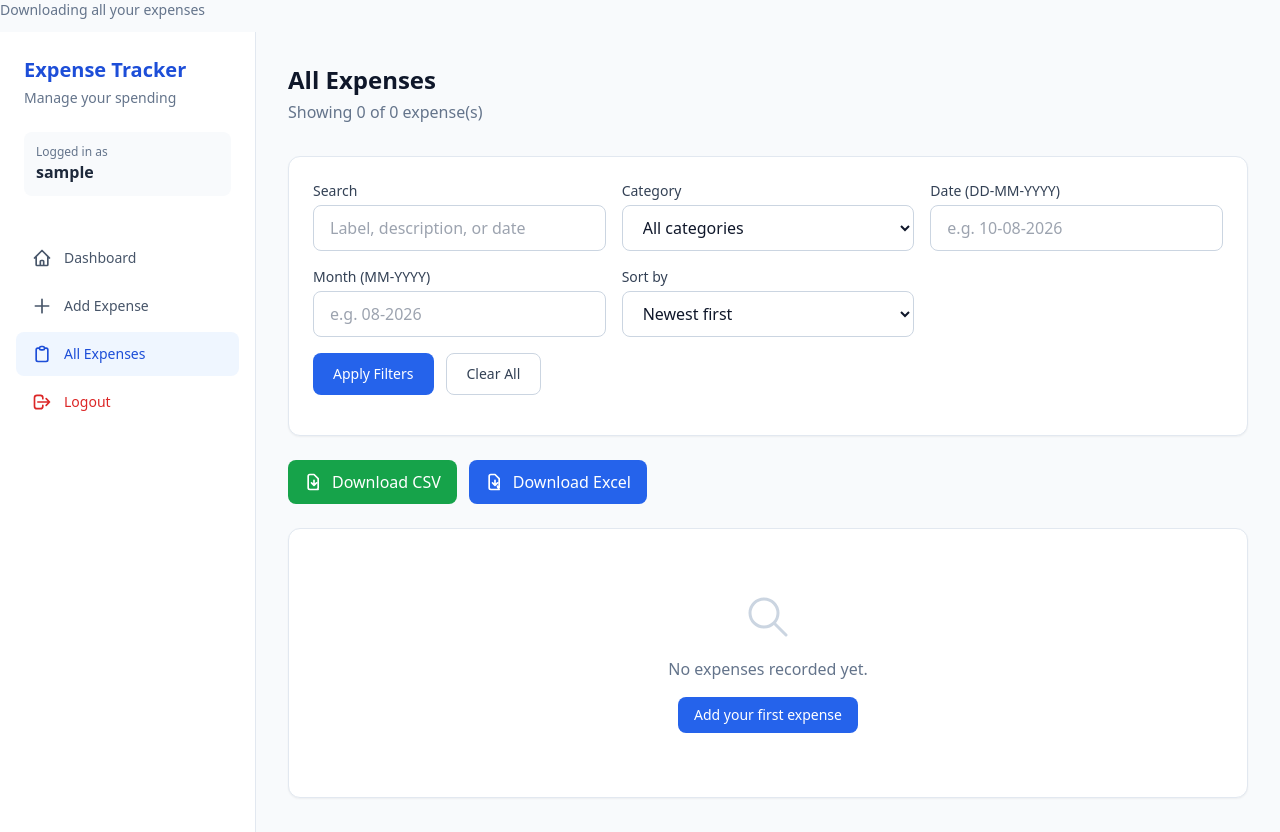
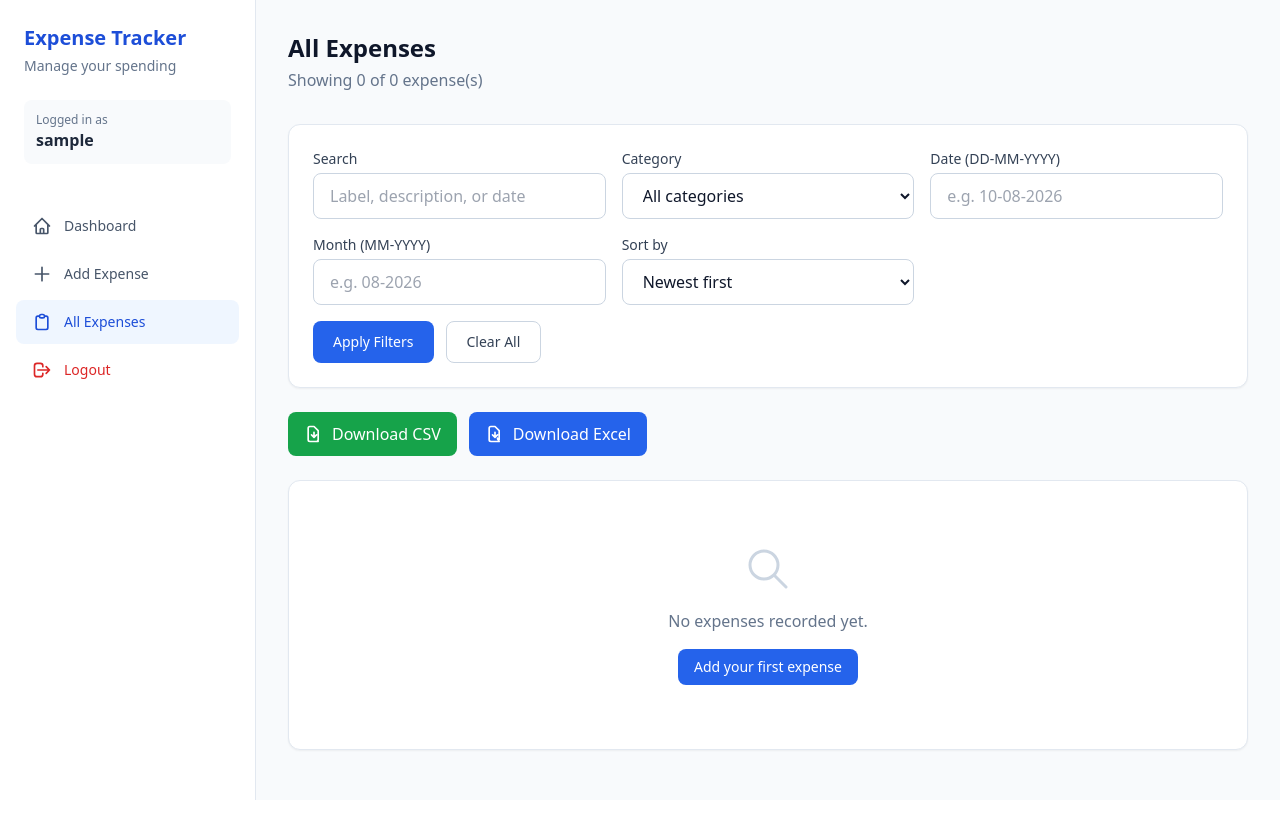
Before and after one commit to RudraVanza/ExpenseTracker, a Flask app: page /expenses in a window 1280 px wide. After the commit the page ends 800 px from the top, so only its background shows below. Run offline with Flask 3, Linux system fonts and the light colour scheme; the visitor is signed in with stand-in values (Sample User, id 1); data that the repository does not hold is empty; some libraries are stand-ins or nearby versions.

Commit message:
Remove unnecessary download text

```diff
--- a/templates/expenses.html
+++ b/templates/expenses.html
@@ -12,10 +12,6 @@
 </p>
 
 {% else %}
-
-<p class="text-sm text-slate-500 mb-3">
-    Downloading all your expenses
-</p>
 
 {% endif %}
 
```
